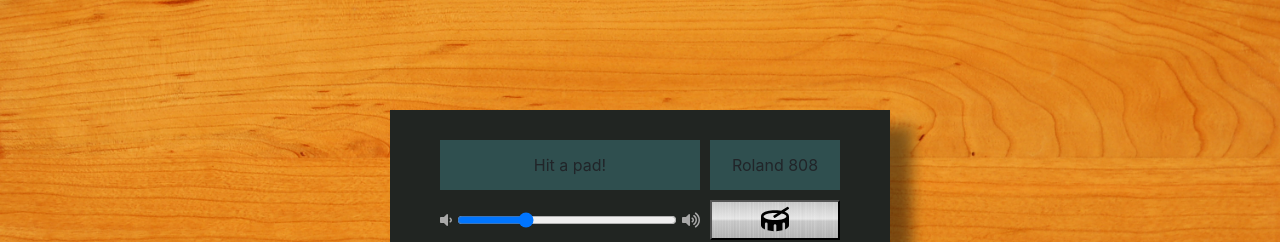
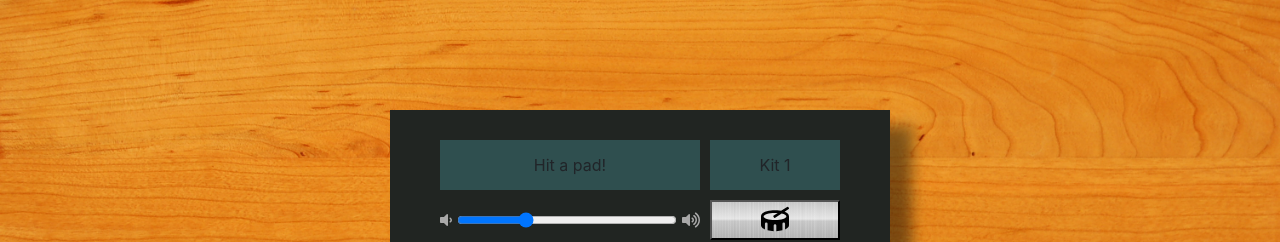
Before and after one commit to kevmhughes/drum-machine, a React (Create React App) app: page / in a window 1280 px wide. Shown: the top 242 px of the page. Built offline with nearby package versions, Linux system fonts and the light colour scheme.

Commit message:
Update App.js

```diff
--- a/src/App.js
+++ b/src/App.js
@@ -55,9 +55,9 @@ class App extends Component {
             {this.state.display}
           </div>
           {this.state.switch ? <div id="display-two">
-          Roland 808
+          Kit 1
           </div> : <div id="display-two">
-          Roland 909
+          Kit 2
           </div> }
         </div>
         <div className="control-panel">
```
